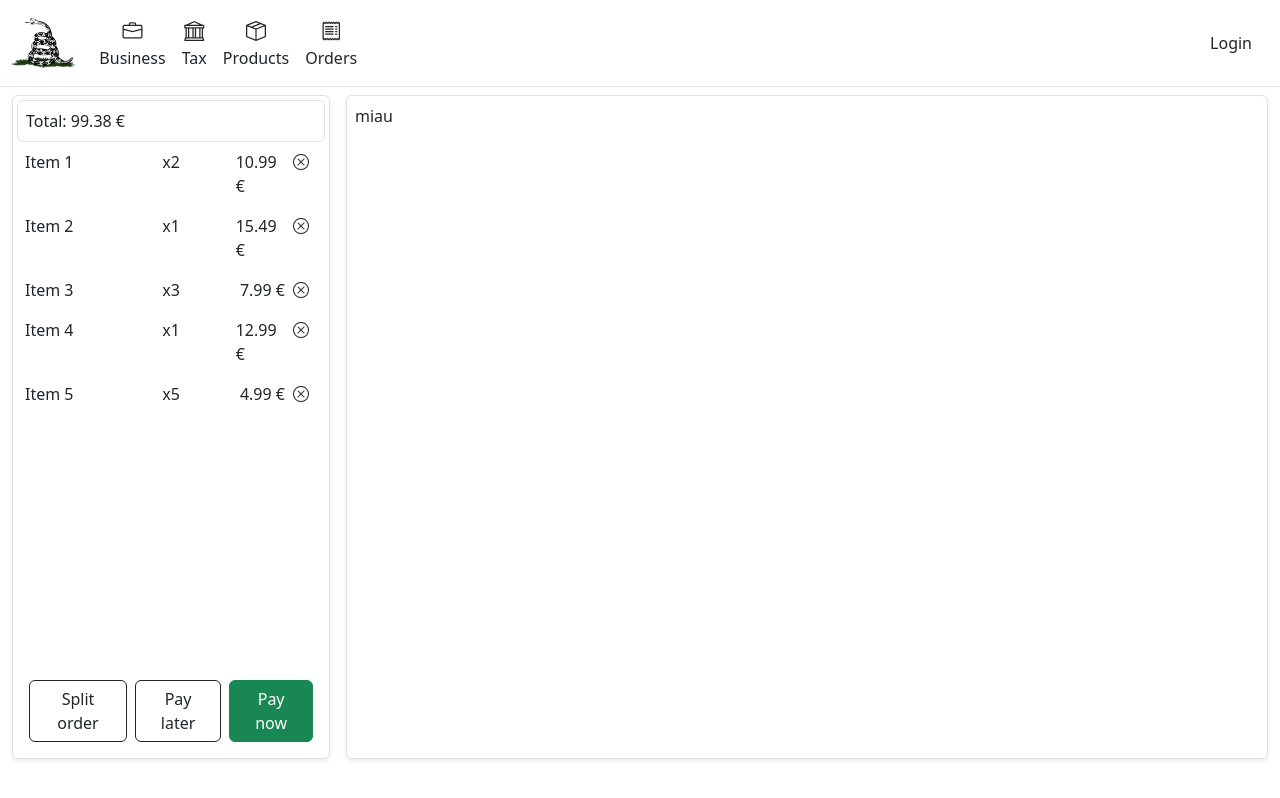
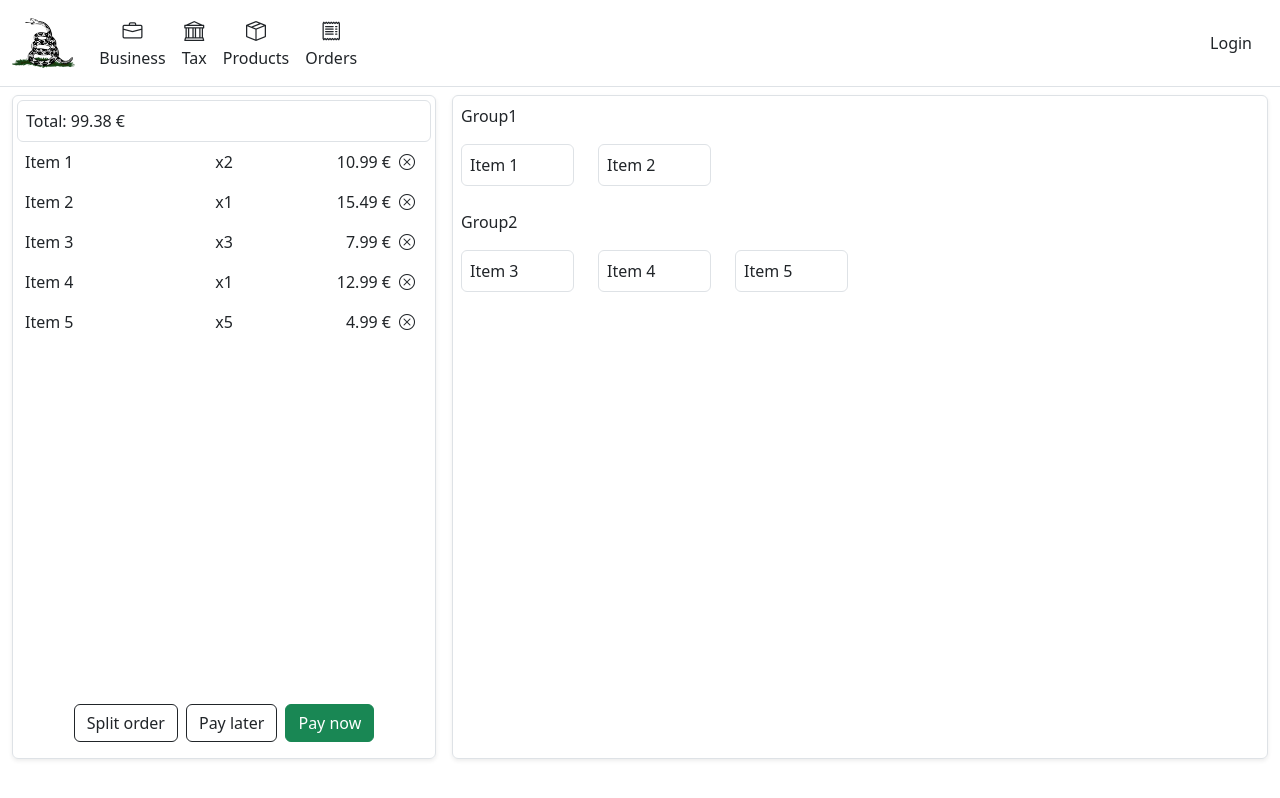
Before and after one commit to adaspera/PoS_Placeholder, a React (Vite) app in the folder pos_placeholder.client/: page / in a window 1280 px wide. Built offline with nearby package versions, Linux system fonts and the light colour scheme.

Commit message:
Ordering window base

```diff
--- a/pos_placeholder.client/src/components/Home.jsx
+++ b/pos_placeholder.client/src/components/Home.jsx
@@ -1,9 +1,53 @@
-import {Button, Col, Row} from "reactstrap";
+import {Button, Col, Modal, ModalBody, ModalFooter, Row} from "reactstrap";
 import { useEffect, useState } from "react";
 
 const Home = () => {
     const [totalPrice, setTotalPrice] = useState("0");
-    const [order, setOrder] = useState({
+    const [order, setOrder] = useState(null);
+    const [productsInCart, setProductsInCart] = useState(null);
+    const [productsInCatalogue, setProductsInCatalogue] = useState(null);
+
+    const [selectedProduct, setSelectedProduct] = useState(null);
+    const [variations, setVariations] = useState([]);
+
+
+    const getProductVariations = (productId) => {
+        const variationsDTO = [
+            {
+                id: 0,
+                name: "Variation A",
+                price: 10,
+                inventoryQuantity: 20,
+                productId: productId,
+                picture: "imageA.png",
+                discountId: null
+            },
+            {
+                id: 1,
+                name: "Variation B",
+                price: 12,
+                inventoryQuantity: 15,
+                productId: productId,
+                picture: "imageB.png",
+                discountId: 1
+            }
+        ];
+
+        setVariations(variationsDTO);
+    };
+
+    const getOrder = (id) => {
+        //const OrderDTO = fetch("https://",{method: "GET"})
+        //    .then((response) => response.json())
+        const OrderDTO = order;
+
+        return OrderDTO;
+    }
+
+    const createOrder = () => {
+        //const OrderDTO = fetch("https://",{method: "GET"})
+        //    .then((response) => response.json())
+        const OrderDTO = {
             products: [
                 { id: 1, fullName: "Item 1", price: 10.99, quantity: 2 },
                 { id: 2, fullName: "Item 2", price: 15.49, quantity: 1 },
@@ -11,25 +55,54 @@ const Home = () => {
                 { id: 4, fullName: "Item 4", price: 12.99, quantity: 1 },
                 { id: 5, fullName: "Item 5", price: 4.99, quantity: 5 }
             ]
-    });
+        };
+        return OrderDTO;
+    }
 
-    const [products, setProducts] = useState(null);
+    const getProducts = () => {
+        // const ProductsDTO = fetch();
+        const productsDTO = [
+            { id: 1, name: "Item 1", itemGroup: "Group1" },
+            { id: 2, name: "Item 2", itemGroup: "Group1" },
+            { id: 3, name: "Item 3", itemGroup: "Group2" },
+            { id: 4, name: "Item 4", itemGroup: "Group2" },
+            { id: 5, name: "Item 5", itemGroup: "Group2" }
+        ];
 
-    const removeItem = (id) => {
-        const updatedProducts = order.products.filter((item) => item.id !== id);
+        return productsDTO;
+    }
 
-        setOrder((prevOrder) => ({ ...prevOrder, products: updatedProducts }));
+
+    const removeItemFromCart = (id) => {
+        const updatedProductsInCart = order.products.filter((item) => item.id !== id);
+
+        setOrder((prevOrder) => ({ ...prevOrder, products: updatedProductsInCart }));
     };
 
+    const handleProductClick = (product) => {
+        setSelectedProduct(product);
+        getProductVariations(product.id);
+    };
+
+    useEffect( () => {
+        if (!order) {
+            setOrder(createOrder());
+        }
+
+        formatProductsInCatalogue(getProducts());
+    }, [])
+
     useEffect(() => {
-        formatProducts();
+        if (order && order.products) {
+            formatProductsInCart();
 
             const total = order.products.reduce((acc, item) => acc + item.price * item.quantity, 0);
             setTotalPrice(total.toFixed(2));
-    }, [order.products]);
+        }
+    }, [order]);
 
-    const formatProducts = () => {
-        const formatedProducts = order.products.map((item, index) => (
+    const formatProductsInCart = () => {
+        const formatedProductsInCart = order.products.map((item, index) => (
             <Row key={index} className="p-2">
                 <Col>{item.fullName}</Col>
                 <Col className="d-flex justify-content-center">x{item.quantity}</Col>
@@ -38,22 +111,75 @@ const Home = () => {
                     <i
                         className="bi-x-circle px-2"
                         style={{ cursor: "pointer" }}
-                        onClick={() => removeItem(item.id)}
+                        onClick={() => removeItemFromCart(item.id)}
                     ></i>
                 </Col>
             </Row>
         ));
-        setProducts(formatedProducts); // Update the products state with the formatted list
+
+        setProductsInCart(formatedProductsInCart);
     };
+
+    const formatProductsInCatalogue = (products) => {
+        const itemsPerRow = 6;
+        const groupedProducts = products.reduce((acc, product) => {
+            acc[product.itemGroup] = acc[product.itemGroup] || [];
+            acc[product.itemGroup].push(product);
+            return acc;
+        }, {});
+
+        const catalogue = Object.entries(groupedProducts).map(([groupName, groupProducts]) => (
+            <div key={groupName}>
+                <div className="mb-3">{groupName}</div>
+                {Array.from({ length: Math.ceil(groupProducts.length / itemsPerRow) }, (_, rowIndex) => {
+                    const rowItems = groupProducts.slice(rowIndex * itemsPerRow, (rowIndex + 1) * itemsPerRow);
+
+                    return (
+                        <Row key={rowIndex} className="pb-4">
+                            {rowItems.map((item) => (
+                                <Col key={item.id} md={12 / itemsPerRow} xs={6}>
+                                    <div className="border rounded p-2" style={{cursor: "pointer"}} onClick={() => handleProductClick(item) }>
+                                        {item.name}
+                                    </div>
+                                </Col>
+                            ))}
+                        </Row>
+                    );
+                })}
+            </div>
+        ));
+
+        setProductsInCatalogue(catalogue);
+    }
+
+    const modal =
+        <Modal isOpen={!!selectedProduct} fade={false} size="lg" centered={true}>
+            <ModalBody>
+                <h5>{selectedProduct?.name}</h5>
+                {variations.map((variation) => (
+                    <div key={variation.id} className="p-2 border rounded mb-2">
+                        <h6>{variation.name}</h6>
+                        <p>Price: {variation.price} €</p>
+                        <p>In Stock: {variation.inventoryQuantity}</p>
+                        {variation.picture && <img src={variation.picture} alt={variation.name} width="50" />}
+                    </div>
+                ))}
+            </ModalBody>
+            <ModalFooter>
+                <Button color="secondary" onClick={() => setSelectedProduct(null)}>
+                    Cancel
+                </Button>
+            </ModalFooter>
+        </Modal>
 
     return (
         <Row style={{ height: "85vh" }}>
-            <Col className="border rounded shadow-sm m-2 p-1 col-lg-3 d-flex flex-column">
+            <Col className="border rounded shadow-sm m-2 p-1 d-flex flex-column" lg={4}>
                 <div className="justify-content-center border rounded p-2">
                     Total: {totalPrice} €
                 </div>
                 <div>
-                    {products}
+                    {productsInCart}
                 </div>
                 <div className="d-flex justify-content-center m-2 mt-auto">
                     <Button color="dark" outline className="m-1">Split order</Button>
@@ -61,7 +187,9 @@ const Home = () => {
                     <Button color="success" className="m-1">Pay now</Button>
                 </div>
             </Col>
-            <Col className="border rounded shadow-sm m-2 p-2">miau</Col>
+            <Col className="border rounded shadow-sm m-2 p-2">{productsInCatalogue}</Col>
+
+            {modal}
         </Row>
     );
 };
```
Lines whose indentation alone changed are shown as unchanged.
